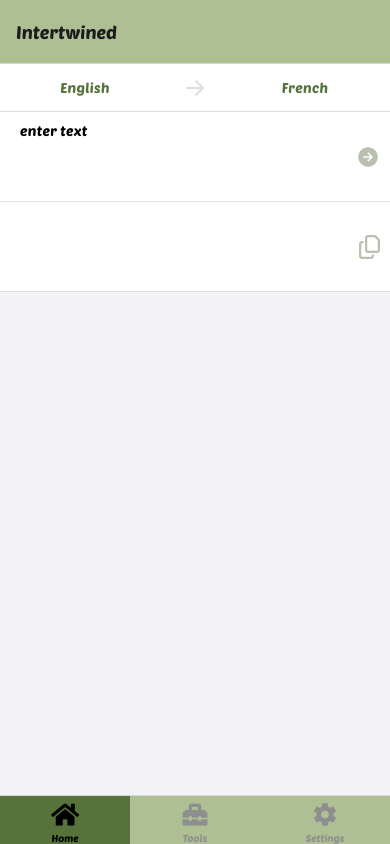
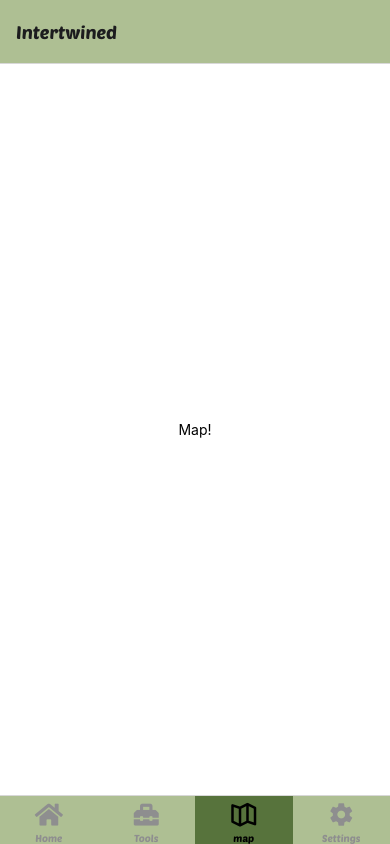
Before and after one commit to TonyLamQ/Intertwined, a React Native app: screen /map in a window 390 px wide. Built offline with nearby package versions, Linux system fonts and the light colour scheme.

Commit message:
added MapNav

```diff
--- a/App.tsx
+++ b/App.tsx
@@ -13,7 +13,8 @@ import * as Font from 'expo-font';
 import colors from './utils/colors';
 import LanguageSelection from './Components/LanguageSelection';
 import { createNativeStackNavigator } from '@react-navigation/native-stack';
-
+import MapScreen from './Components/MapScreen';
+import { Entypo } from '@expo/vector-icons';
 SplashScreen.preventAutoHideAsync();
 const Tab = createBottomTabNavigator();
 
@@ -47,6 +48,14 @@ const TabNavigator = () => {
         options={{
           tabBarLabel:"Tools",
           tabBarIcon: (props)=> <FontAwesome5 name="toolbox" size={props.size} color={props.color} />
+        }}
+      />
+      <Tab.Screen
+        name ="map"
+        component={MapScreen}
+        options={{
+          tabBarLabel:"map",
+          tabBarIcon: (props)=> <Entypo name="map" size={props.size} color={props.color} />
         }}
       />
       <Tab.Screen
--- a/Classes/StackList.tsx
+++ b/Classes/StackList.tsx
@@ -3,4 +3,5 @@ export type StackList = {
     settings: undefined;
     toolsScreen: undefined;
     languageSelection: {title:string};
+    mapScreen: undefined;
 }
--- /dev/null
+++ b/Components/MapScreen.tsx
@@ -0,0 +1,20 @@
+import { useState } from 'react';
+import { StyleSheet, Text, View } from 'react-native';
+
+export default function MapScreen() {
+  return (
+      <View style={styles.container}>
+        <Text>Map!</Text>
+      </View>
+  );
+}
+
+const styles = StyleSheet.create({
+  container: {
+    flex: 1,
+    backgroundColor: '#fff',
+    alignItems: 'center',
+    justifyContent: 'center',
+    padding:30
+  },
+});
```
